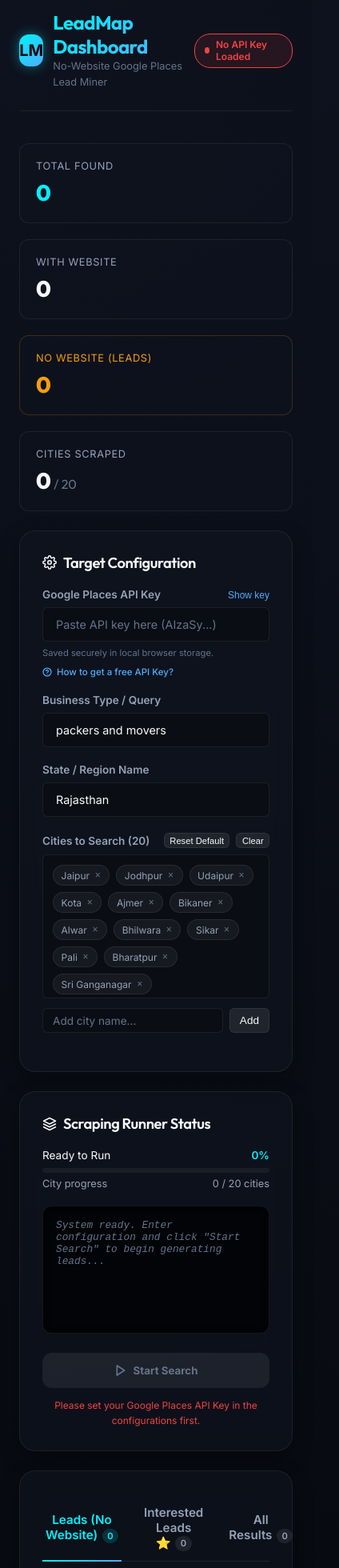
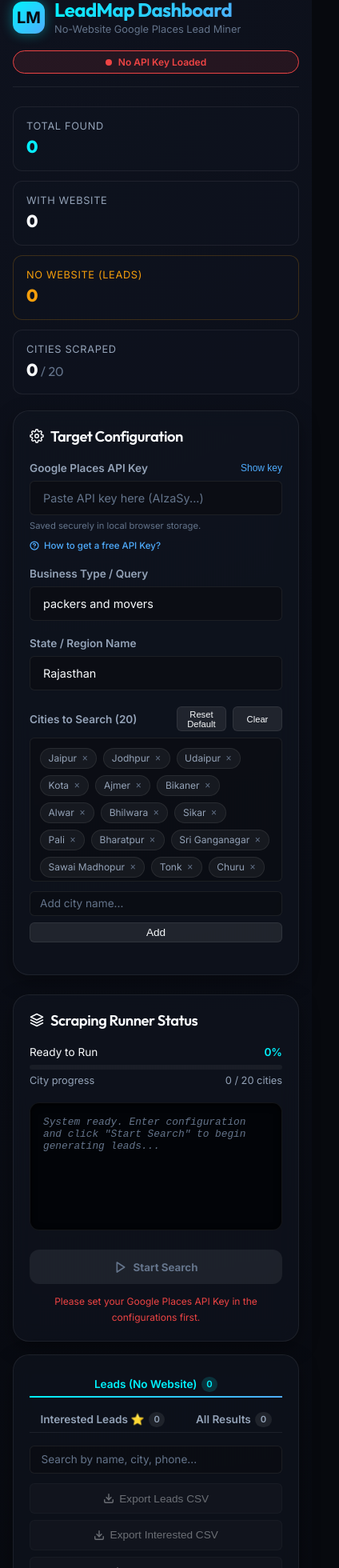
Before and after one commit to Amanverma23-collab/lead-map-dashboard, a React (Vite) app: page / in a window 390 px wide. Shown: the part 19-1979 px from the top of the page at 80% size, 424 px wide, since content can reach past the window. Built offline with nearby package versions, Linux system fonts and the light colour scheme.

Commit message:
Add mobile responsive CSS styles and layout break fixes

```diff
--- a/src/index.css
+++ b/src/index.css
@@ -964,3 +964,138 @@ p {
   background: rgba(16, 185, 129, 0.2) !important;
   color: #34d399 !important;
 }
+
+/* Responsive adjustments */
+@media (max-width: 768px) {
+  .app-container {
+    padding: 1rem 1rem;
+  }
+
+  .glass-card {
+    padding: 1.25rem;
+  }
+
+  .app-header {
+    flex-direction: column;
+    align-items: flex-start;
+    gap: 1rem;
+    margin-bottom: 1.5rem;
+    padding-bottom: 1rem;
+  }
+
+  .api-badge {
+    align-self: stretch;
+    justify-content: center;
+  }
+
+  .stats-grid {
+    grid-template-columns: repeat(2, 1fr);
+    gap: 0.75rem;
+    margin-bottom: 1.25rem;
+  }
+
+  .stat-card {
+    padding: 1rem;
+    min-height: 80px;
+  }
+
+  .stat-value {
+    font-size: 1.35rem;
+    margin-top: 0.25rem;
+  }
+
+  .dashboard-grid {
+    gap: 1rem;
+  }
+
+  /* Filter Panel stacking on mobile */
+  .filter-panel {
+    flex-direction: column;
+    align-items: stretch;
+    gap: 0.75rem;
+  }
+
+  .search-wrapper {
+    width: 100%;
+  }
+
+  .download-buttons {
+    flex-direction: column;
+    align-items: stretch;
+    gap: 0.5rem;
+  }
+
+  .download-buttons button {
+    width: 100%;
+    justify-content: center;
+  }
+
+  /* Tabs responsiveness */
+  .tabs-container {
+    margin-bottom: 1rem;
+  }
+
+  .tabs-list {
+    flex-wrap: wrap;
+    gap: 0.75rem;
+    width: 100%;
+  }
+
+  .tab-btn {
+    padding: 0.5rem 0.25rem;
+    font-size: 0.85rem;
+    flex: 1 1 auto;
+    text-align: center;
+  }
+
+  /* Bulk Actions responsive stack */
+  .bulk-actions-bar {
+    flex-direction: column;
+    gap: 0.75rem;
+    align-items: stretch;
+    text-align: center;
+  }
+
+  .bulk-actions-info {
+    justify-content: center;
+  }
+
+  .bulk-actions-controls {
+    flex-wrap: wrap;
+    justify-content: center;
+    gap: 0.5rem;
+    width: 100%;
+  }
+
+  .bulk-select,
+  .btn-bulk {
+    flex: 1 1 calc(50% - 0.25rem);
+    width: auto;
+    font-size: 0.75rem;
+    padding: 0.4rem 0.5rem;
+  }
+
+  .btn-bulk-delete {
+    flex: 1 1 100%; /* Delete spans full width of controls on mobile for emphasis */
+  }
+}
+
+@media (max-width: 480px) {
+  .stats-grid {
+    grid-template-columns: 1fr;
+  }
+
+  .action-row {
+    flex-direction: column;
+    gap: 0.5rem;
+  }
+
+  .city-input-wrapper {
+    flex-direction: column;
+    gap: 0.5rem;
+  }
+
+  .city-add-btn {
+    width: 100%;
+  }
+}
```
